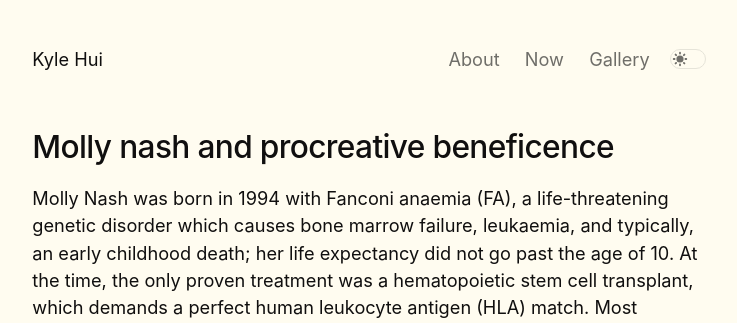
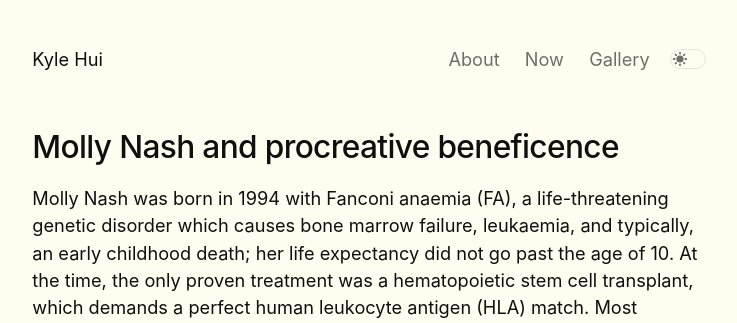
Before and after one commit to krentist/personal-website, a Jekyll site: the page built from _notes/Molly Nash and procreative beneficence.md, in a window 1280 px wide. Shown: the top 323 px of the page, without its empty margins (271-1008 px from the left). Built offline with Jekyll 4.4.1, drawn with Linux system fonts in a browser that asks for light colours; part of the change alters nothing that is shown.

```diff
--- a/_notes/Molly Nash and procreative beneficence.md
+++ b/_notes/Molly Nash and procreative beneficence.md
@@ -1,4 +1,6 @@
 ---
+title: Molly Nash and procreative beneficence
+date: 2025-05-13
 ---
 
 Molly Nash was born in 1994 with Fanconi anaemia (FA), a life-threatening genetic disorder which causes bone marrow failure, leukaemia, and typically, an early childhood death; her life expectancy did not go past the age of 10\. At the time, the only proven treatment was a hematopoietic stem cell transplant, which demands a perfect human leukocyte antigen (HLA) match. Most previous attempts of this operation were fatal due to graft rejection.
```
